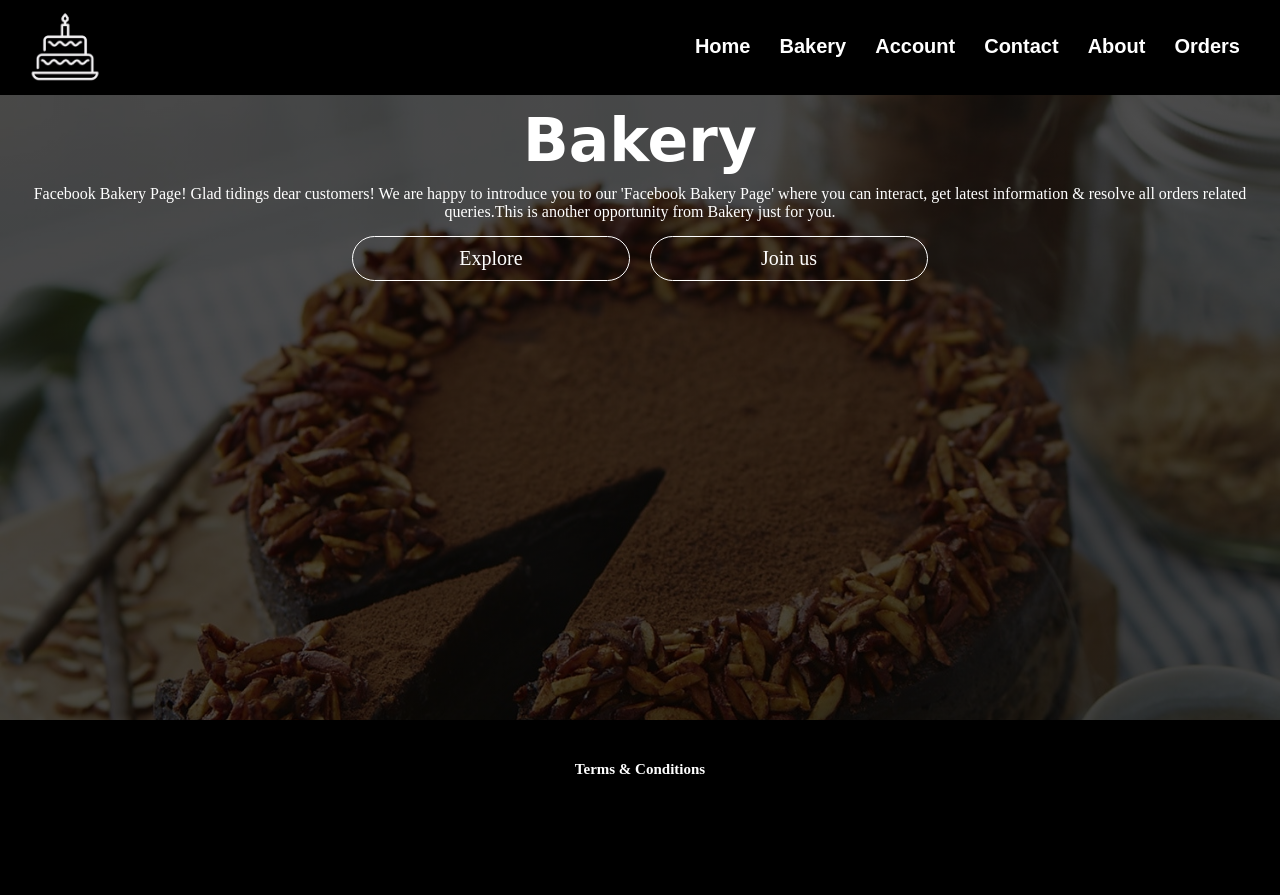
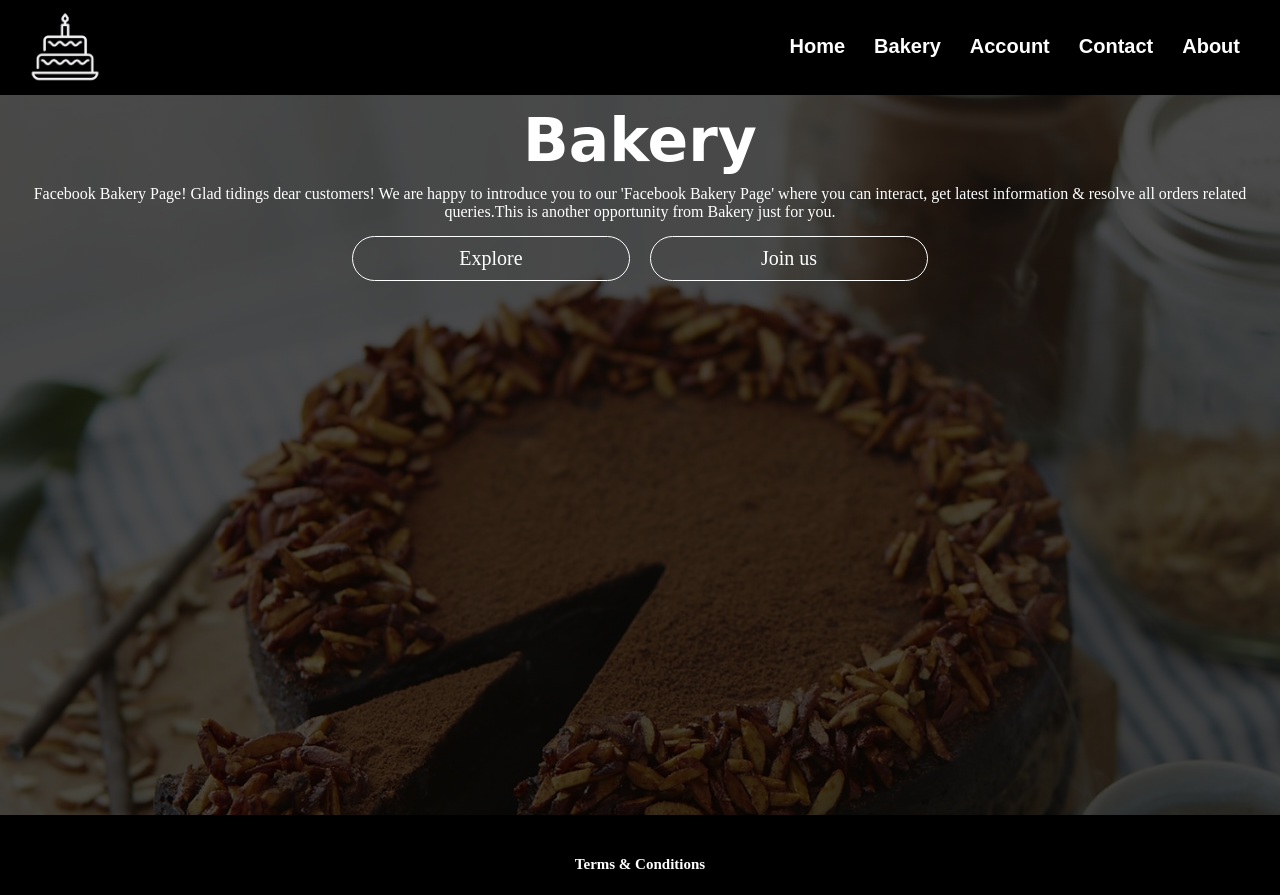
Before and after one commit to lawrenceuchenye/ecommerce, a Django app: page / in a window 1280 px wide. Before the commit the page ends 774 px from the top, so only its background shows below. Run offline with Django 3.2, Linux system fonts and the light colour scheme.

Commit message:
fixed home screen loading

```diff
--- a/apps/core/views.py
+++ b/apps/core/views.py
@@ -3,3 +3,6 @@ from django.shortcuts import render
 # Create your views here.
 def base_view(request):
    return render(request,"base.html",{})
+
+def account_view(request):
+  return render(request,"home.html",{})
--- a/bakery/urls.py
+++ b/bakery/urls.py
@@ -15,9 +15,9 @@ Including another URLconf
 """
 from django.contrib import admin
 from django.urls import path
-from apps.core.views import base_view
+from apps.core.views import base_view,account_view
 
 urlpatterns = [
     path('admin/', admin.site.urls),
-    path('',base_view,name="home")
+    path('',account_view,name="home")
 ]
--- a/templates/base.html
+++ b/templates/base.html
@@ -10,10 +10,6 @@
         <title>Bakery</title>
         <style>
           .container{
-            background:linear-gradient(rgba(0,0,0,0.7),rgba(0,0,0,0.7)),url("{% static 'images/bg.jpg' %}");
-            background-size:cover;
-            background-position:center;
-            height:100vh;
             width:100%;
             position:absolute;
           }
@@ -54,26 +50,11 @@
               <li><a href="#">Account</a></li>
               <li><a href="#">Contact</a></li>
               <li><a href="#">About</a></li>
-              <li><a href="#">Orders</a></li>
             </ul>
             <img id="menu" src="{% static 'images/menu.svg' %}" onclick="openMenu()"/>
           </div>
-          <div class="info">
-            <h1>Bakery</h1>
-            <p>
-Facebook Bakery Page! Glad tidings dear customers! We are happy to introduce you to our 'Facebook Bakery Page' where you can interact, get latest information & resolve all orders related queries.This is another opportunity from Bakery just for you.
-            </p>
-            <div class="btnBx">
-              <div class="btn explore-btn">
-                <span></span><span></span><span></span>
-                <a href="#">Explore</a>
-              </div>
-              <div class="btn join-btn">
-                <span></span><span></span><span></span>
-                <a href="#">Join us</a>
-              </div>
-            </div>
-          </div>
+           {% block content %}
+           {% endblock %}
           <div class="terms">
            <a href="#">Terms & Conditions</a>
           </div>
--- /dev/null
+++ b/templates/home.html
@@ -0,0 +1,32 @@
+{% extends "base.html" %}
+
+{% block content %}
+  {% load static %}
+   <style>
+    .content{
+     width:100%;
+     height:100vh;
+     background:linear-gradient(rgba(0,0,0,0.7),rgba(0,0,0,0.7)),url("{% static 'images/bg.jpg' %}");
+     background-position:center;
+     background-size:cover;
+     position:absolute;
+    }
+   </style>
+   <div class="content">
+          <div class="info">
+            <h1>Bakery</h1>
+            <p>
+Facebook Bakery Page! Glad tidings dear customers! We are happy to introduce you to our 'Facebook Bakery Page' where you can interact, get latest information & resolve all orders related queries.This is another opportunity from Bakery just for you.
+            </p>
+            <div class="btnBx">
+              <div class="btn explore-btn">
+                <span></span><span></span><span></span>
+                <a href="#">Explore</a>
+              </div>
+              <div class="btn join-btn">
+                <span></span><span></span><span></span>
+                <a href="#">Join us</a>
+              </div>
+           </div>
+   </div>
+{% endblock %}
```
